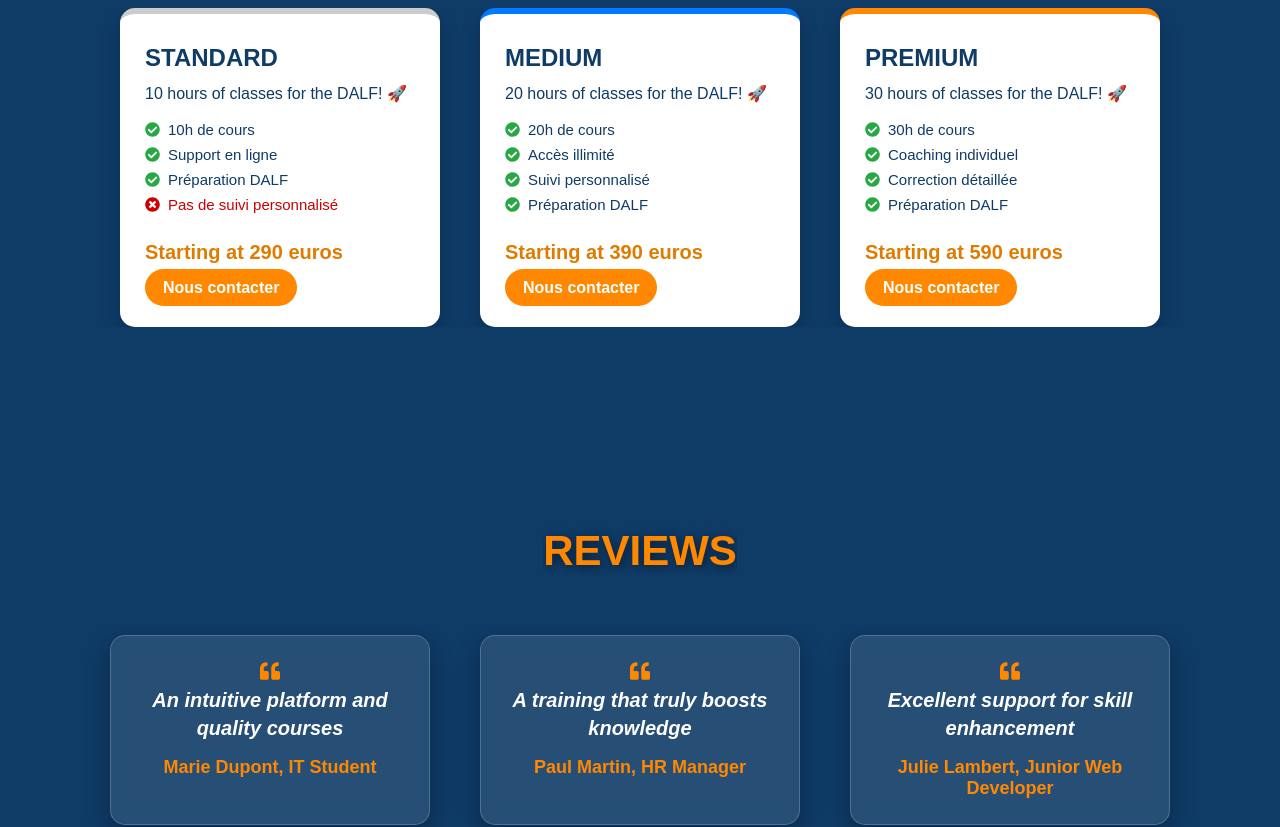
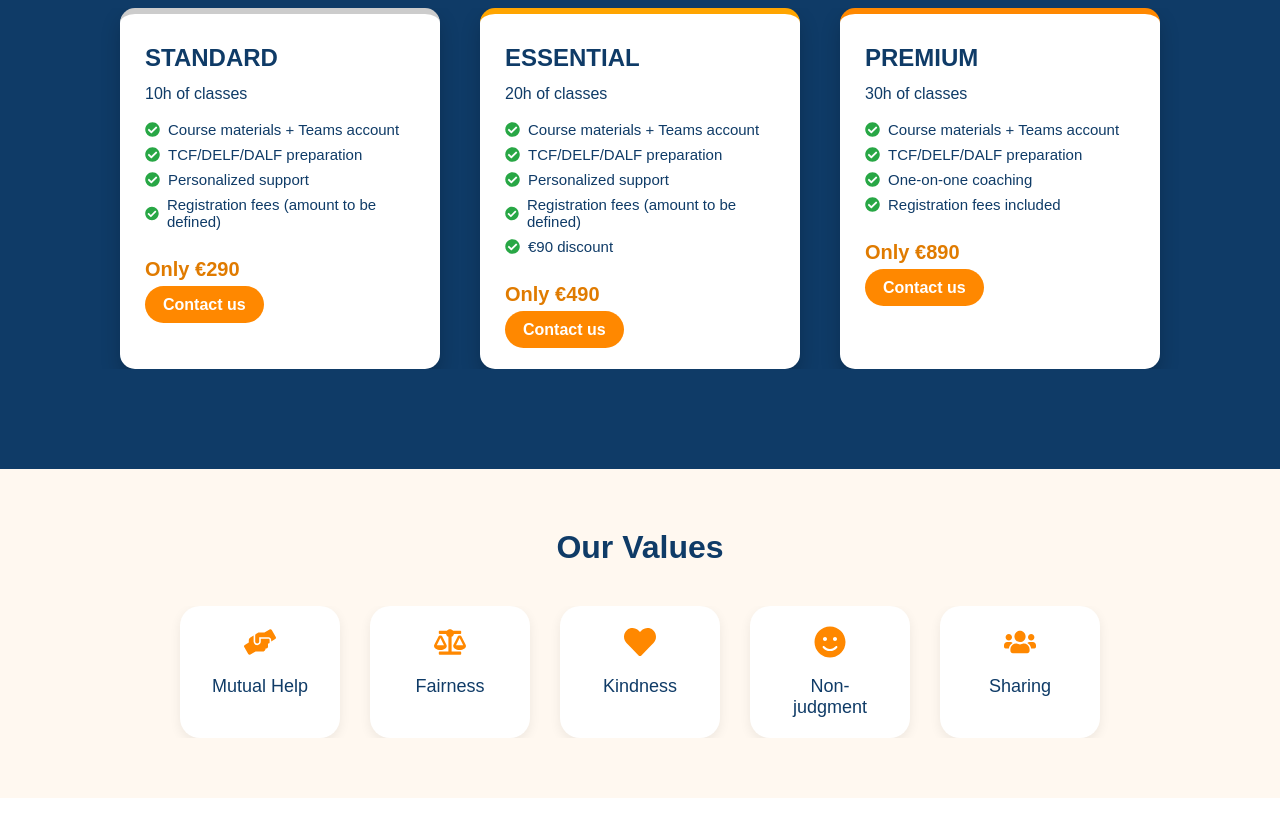
Before and after one commit to azzedineh27/ETUDE_PLUS, a React (Vite) app in the folder site_formation/: page / in a window 1280 px wide. Shown: the part 1640-2467 px from the top of the page. Built offline with nearby package versions, Linux system fonts and the light colour scheme.

Commit message:
langues, section valeurs ajoutées

```diff
--- a/site_formation/src/App.jsx
+++ b/site_formation/src/App.jsx
@@ -4,6 +4,7 @@ import Accueil from "./components/Accueil";
 import Contact from "./components/Contact";
 import Footer from "./components/Footer";
 import Cookies from "./components/Cookies";
+import Valeurs from "./components/Valeurs";
 import "../i18n";
 
 // Lazy load des sections non critiques
@@ -45,7 +46,7 @@ function App() {
       {/* Lazy loaded sections */}
       <Suspense fallback={<div>Chargement...</div>}>
         <Formules />
-        <Avis />
+        <Valeurs />
         <FAQ />
         <EtudePlus />
       </Suspense>
--- a/site_formation/src/components/Footer.jsx
+++ b/site_formation/src/components/Footer.jsx
@@ -49,7 +49,7 @@ const Footer = () => {
               target="_blank"
               rel="noopener noreferrer"
             >
-              Livret d’Accueil
+              {sanitize(t("footer_livret"))}
             </a>
           </p>
 
--- a/site_formation/src/components/Formules.jsx
+++ b/site_formation/src/components/Formules.jsx
@@ -19,22 +19,21 @@ const Formules = () => {
         titre: sanitize(t("formules_standard_title")),
         texte: sanitize(t("formules_standard_text")),
         prix: sanitize(t("formules_standard_price")),
-      avantages: ["10h de cours", "Support en ligne", "Préparation DALF"],
-      malus: ["Pas de suivi personnalisé"],
+        avantages: t("formules_standard_avantages", { returnObjects: true }),
         style: "standard"
       },
       {
         titre: sanitize(t("formules_medium_title")),
         texte: sanitize(t("formules_medium_text")),
         prix: sanitize(t("formules_medium_price")),
-      avantages: ["20h de cours", "Accès illimité", "Suivi personnalisé", "Préparation DALF"],
-      style: "medium"
+        avantages: t("formules_medium_avantages", { returnObjects: true }),
+        style: "essentiel"
       },
       {
         titre: sanitize(t("formules_premium_title")),
         texte: sanitize(t("formules_premium_text")),
         prix: sanitize(t("formules_premium_price")),
-      avantages: ["30h de cours", "Coaching individuel", "Correction détaillée", "Préparation DALF"],
+        avantages: t("formules_premium_avantages", { returnObjects: true }),
         style: "premium"
       }
     ];
@@ -61,7 +60,7 @@ const Formules = () => {
             </ul>
             <p className="prix" dangerouslySetInnerHTML={{ __html: offre.prix }} />
             <a href="#contact" className="btn-formule">
-              {sanitize("Nous contacter")}
+              {sanitize(t("formules_contact_button"))}
             </a>
 
           </div>
--- /dev/null
+++ b/site_formation/src/components/Valeurs.jsx
@@ -0,0 +1,32 @@
+import React from "react";
+import "../styles/Valeurs.css";
+import { useTranslation } from "react-i18next";
+import { FaHandsHelping, FaBalanceScale, FaHeart, FaSmile, FaUsers } from "react-icons/fa";
+
+const Valeurs = () => {
+  const { t } = useTranslation();
+
+  const valeurs = [
+    { icon: <FaHandsHelping />, key: "valeur_entraide" },
+    { icon: <FaBalanceScale />, key: "valeur_equite" },
+    { icon: <FaHeart />, key: "valeur_bienveillance" },
+    { icon: <FaSmile />, key: "valeur_non_jugement" },
+    { icon: <FaUsers />, key: "valeur_partage" }
+  ];
+
+  return (
+    <section className="valeurs-section" id="valeurs">
+      <h2 className="valeurs-title">{t("valeurs_title")}</h2>
+      <div className="valeurs-container">
+        {valeurs.map((valeur, index) => (
+          <div className="valeur-card" key={index}>
+            <div className="valeur-icon">{valeur.icon}</div>
+            <p className="valeur-label">{t(valeur.key)}</p>
+          </div>
+        ))}
+      </div>
+    </section>
+  );
+};
+
+export default Valeurs;
--- a/site_formation/src/locales/en/translationEN.json
+++ b/site_formation/src/locales/en/translationEN.json
@@ -16,7 +16,7 @@
   "accueil_text_2": "Join us today and give your career a new boost! 🚀",
   "avis_title": "REVIEWS",
   "avis_card_1": "An intuitive platform and quality courses",
-  "avis_card_1_name": "Marie Dupont, IT Student",
+  "avis_card_1_name": "Melih Kilic, Entrepreneur",
   "avis_card_2": "A training that truly boosts knowledge",
   "avis_card_2_name": "Paul Martin, HR Manager",
   "avis_card_3": "Excellent support for skill enhancement",
@@ -35,10 +35,10 @@
   "cookies_reject": "Reject",
   "etudeplus_title": "Did you know?",
   "etudeplus_subtitle": "We also have a learning center!",
-  "etudeplus_text_1": "In addition to our professional training, we also have a learning center where we offer courses for all ages!",
-  "etudeplus_text_2": "Whether you're looking for educational support for your children or want to enhance your professional skills, feel free to contact us for more information!",
-  "etudeplus_text_3": "Our courses are open to everyone, so don't miss this opportunity to learn with us and expand your skills!",
-  "etudeplus_button": "Discover our learning center",
+  "etudeplus_text_1": "In addition to our professional training, we also run a pedagogical center. Since 2006, we’ve been offering classes from primary to high school, supporting nearly 500 students every year with a 97% success rate.",
+  "etudeplus_text_2": "Whether you're looking for academic support for your children or want to strengthen your own skills, feel free to contact us for more information!",
+  "etudeplus_text_3": "Our programs are open to everyone. Don’t miss this opportunity to learn and grow with us in a dedicated educational environment!",
+  "etudeplus_button": "Discover our pedagogical center",
   "faq_title": "FREQUENTLY ASKED QUESTIONS (FAQ)",
   "faq_question_1": "How can I access the courses after signing up?",
   "faq_question_2": "Is there personalized support or follow-up?",
@@ -53,6 +53,7 @@
   "footer_about": "Etude Plus Formation is a training center offering various diplomas in French language learning.",
   "footer_mentions": "Legal Notices",
   "footer_privacy": "Privacy Policy",
+  "footer_livret": "Welcome Guide",
   "footer_etudeplus": "Discover our learning center",
   "footer_contact": "🏠 Fédération Etude Plus",
   "footer_address": "📍 2 All. Albert Camus, 93390 Clichy-sous-Bois",
@@ -60,12 +61,39 @@
   "footer_social": "Our Networks",
   "formules_title": "OUR PLANS",
   "formules_standard_title": "STANDARD",
-  "formules_standard_text": "10 hours of classes for the DALF! 🚀",
-  "formules_standard_price": "Starting at 290 euros",
-  "formules_medium_title": "MEDIUM",
-  "formules_medium_text": "20 hours of classes for the DALF! 🚀",
-  "formules_medium_price": "Starting at 390 euros",
+  "formules_standard_text": "10h of classes",
+  "formules_standard_price": "Only €290",
+  "formules_medium_title": "ESSENTIAL",
+  "formules_medium_text": "20h of classes",
+  "formules_medium_price": "Only €490",
   "formules_premium_title": "PREMIUM",
-  "formules_premium_text": "30 hours of classes for the DALF! 🚀",
-  "formules_premium_price": "Starting at 590 euros"
+  "formules_premium_text": "30h of classes",
+  "formules_premium_price": "Only €890",
+  "formules_standard_avantages": [
+  "Course materials + Teams account",
+  "TCF/DELF/DALF preparation",
+  "Personalized support",
+  "Registration fees (amount to be defined)"
+],
+"formules_medium_avantages": [
+  "Course materials + Teams account",
+  "TCF/DELF/DALF preparation",
+  "Personalized support",
+  "Registration fees (amount to be defined)",
+  "€90 discount"
+],
+"formules_premium_avantages": [
+  "Course materials + Teams account",
+  "TCF/DELF/DALF preparation",
+  "One-on-one coaching",
+  "Registration fees included"
+],
+"formules_contact_button": "Contact us",
+"valeurs_title": "Our Values",
+"valeur_entraide": "Mutual Help",
+"valeur_equite": "Fairness",
+"valeur_bienveillance": "Kindness",
+"valeur_non_jugement": "Non-judgment",
+"valeur_partage": "Sharing"
+
 }
--- a/site_formation/src/locales/fr/translationFR.json
+++ b/site_formation/src/locales/fr/translationFR.json
@@ -16,7 +16,7 @@
   "accueil_text_2": "Rejoignez-nous dès aujourd'hui et donnez un nouvel élan à votre carrière ! 🚀",
   "avis_title": "NOS AVIS",
   "avis_card_1": "Une plateforme intuitive et des cours de qualité",
-  "avis_card_1_name": "Marie Dupont, Étudiante en informatique",
+  "avis_card_1_name": "Melih Kilic, Entrepreneur",
   "avis_card_2": "Une formation qui booste réellement les connaissances",
   "avis_card_2_name": "Paul Martin, Responsable RH",
   "avis_card_3": "Un excellent support pour la montée en compétence",
@@ -34,11 +34,11 @@
   "cookies_accept": "Accepter",
   "cookies_reject": "Refuser",
   "etudeplus_title": "Le Saviez-vous ?",
-  "etudeplus_subtitle": "Nous avons aussi un centre d'apprentissage !",
-  "etudeplus_text_1": "En plus de notre formation professionnelle, nous disposons également d'un centre d'apprentissage où nous proposons des cours pour tous les âges !",
-  "etudeplus_text_2": "Que vous soyez à la recherche d’un soutien scolaire pour vos enfants, ou que vous souhaitiez améliorer vos compétences professionnelles, n'hésitez pas à nous contacter pour plus d'informations !",
-  "etudeplus_text_3": "Nos formations sont ouvertes à tous, alors ne manquez pas cette occasion d'apprendre avec nous et d'élargir vos compétences !",
-  "etudeplus_button": "Découvrez notre centre d'apprentissage",
+  "etudeplus_subtitle": "Nous avons aussi un centre pédagogique !",
+  "etudeplus_text_1": "En plus de notre formation professionnelle, nous disposons également d’un centre pédagogique. Depuis 2006, nous y proposons des cours du primaire au lycée, avec près de 500 élèves accompagnés chaque année et un taux de réussite de 97%.",
+  "etudeplus_text_2": "Que vous soyez à la recherche d’un soutien scolaire pour vos enfants ou que vous souhaitiez renforcer vos compétences, n’hésitez pas à nous contacter pour plus d’informations !",
+  "etudeplus_text_3": "Nos formations sont ouvertes à tous. Ne manquez pas cette opportunité d’apprendre avec nous et de développer vos connaissances dans un cadre pédagogique adapté !",
+  "etudeplus_button": "Découvrez notre centre pédagogique",
   "faq_title": "FOIRE AUX QUESTIONS (FAQ)",
   "faq_question_1": "Comment accéder aux cours après mon inscription ?",
   "faq_question_2": "Y a-t-il un accompagnement ou un suivi personnalisé ?",
@@ -53,19 +53,47 @@
   "footer_about": "Etude Plus Formation est un centre de formation proposant différents diplômes d’apprentissage de la langue française.",
   "footer_mentions": "Mentions Légales",
   "footer_privacy": "Politique de confidentialité",
-  "footer_etudeplus": "Découvrez notre centre d'apprentissage",
+  "footer_livret": "Livret d’Accueil",
+  "footer_etudeplus": "Découvrez notre centre pédagogique",
   "footer_contact": "🏠 Fédération Etude Plus",
   "footer_address": "📍 2 All. Albert Camus, 93390 Clichy-sous-Bois",
   "footer_phone": "📞 +33 (0)9 54 76 34 02",
   "footer_social": "Nos Réseaux",
   "formules_title": "NOS FORMULES",
   "formules_standard_title": "STANDARD",
-  "formules_standard_text": "10 heures de cours pour le DALF ! 🚀",
-  "formules_standard_price": "A partir de 290 euros seulement",
-  "formules_medium_title": "MEDIUM",
-  "formules_medium_text": "20 heures de cours pour le DALF ! 🚀",
-  "formules_medium_price": "A partir de 390 euros seulement",
+  "formules_standard_text": "10h de cours",
+  "formules_standard_price": "290€ seulement",
+  "formules_medium_title": "ESSENTIEL",
+  "formules_medium_text": "20h de cours",
+  "formules_medium_price": "490€ seulement",
   "formules_premium_title": "PREMIUM",
-  "formules_premium_text": "30 heures de cours pour le DALF ! 🚀",
-  "formules_premium_price": "A partir de 590 euros seulement"
+  "formules_premium_text": "30h de cours",
+  "formules_premium_price": "890€ seulement",
+  "formules_standard_avantages": [
+  "Support de cours + Compte Teams",
+  "Préparation TCF/DELF/DALF",
+  "Suivi personnalisé",
+  "Frais d'inscription (Montant à définir)"
+],
+"formules_medium_avantages": [
+  "Support de cours + Compte Teams",
+  "Préparation TCF/DELF/DALF",
+  "Suivi personnalisé",
+  "Frais d'inscription (Montant à définir)",
+  "Réduction de 90 euros"
+],
+"formules_premium_avantages": [
+  "Support de cours + Compte Teams",
+  "Préparation TCF/DELF/DALF",
+  "Coaching individuel",
+  "Frais d'inscription inclus"
+],
+"formules_contact_button": "Nous contacter",
+"valeurs_title": "Nos valeurs",
+"valeur_entraide": "Entraide",
+"valeur_equite": "Équité",
+"valeur_bienveillance": "Bienveillance",
+"valeur_non_jugement": "Non-jugement",
+"valeur_partage": "Partage"
+
 }
--- /dev/null
+++ b/site_formation/src/styles/Valeurs.css
@@ -0,0 +1,46 @@
+.valeurs-section {
+    padding: 60px 20px;
+    background-color: #fff8f0;
+    text-align: center;
+  }
+
+  .valeurs-title {
+    font-size: 32px;
+    margin-bottom: 40px;
+    color: #0f3b67;
+  }
+
+  .valeurs-container {
+    display: flex;
+    flex-wrap: wrap;
+    justify-content: center;
+    gap: 30px;
+  }
+
+  .valeur-card {
+    background-color: white;
+    border-radius: 20px;
+    padding: 20px 30px;
+    box-shadow: 0 4px 12px rgba(0, 0, 0, 0.07);
+    transition: transform 0.3s ease;
+    width: 160px;
+    display: flex;
+    flex-direction: column;
+    align-items: center;
+    color: #0f3b67;
+  }
+
+  .valeur-card:hover {
+    transform: translateY(-5px);
+  }
+
+  .valeur-icon {
+    font-size: 32px;
+    color: #ff8800;
+    margin-bottom: 10px;
+  }
+
+  .valeur-label {
+    font-size: 18px;
+    font-weight: 500;
+  }
```
Also changed, not shown: site_formation/src/locales/ae/translationAE.json (+41 -14 lines), site_formation/src/locales/tr/translationTR.json (+40 -13 lines), site_formation/src/components/Navbar.jsx (line endings or trailing spaces), site_formation/src/styles/Navbar.css (line endings or trailing spaces). Lines whose indentation alone changed are shown as unchanged.
